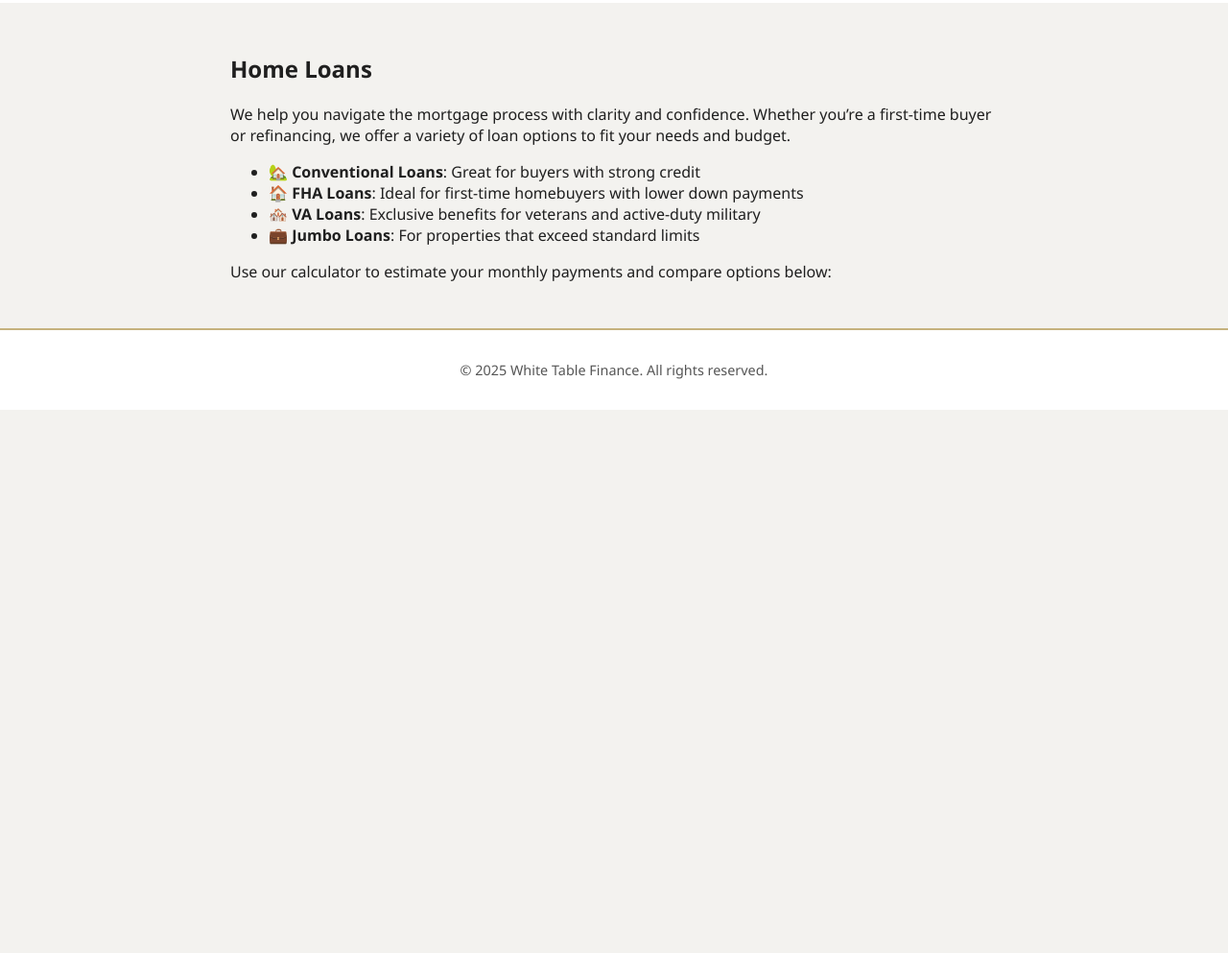
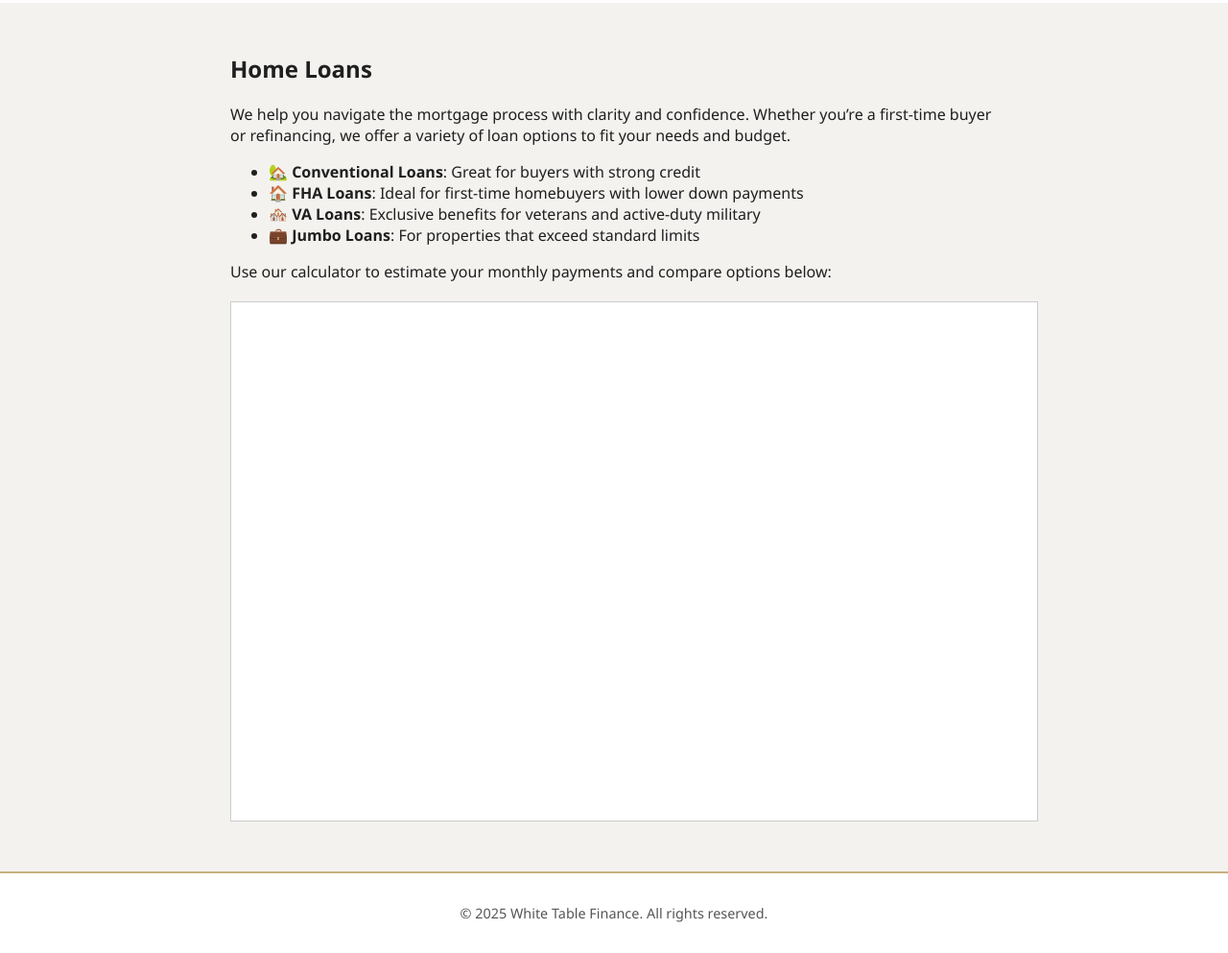
Before and after one commit to Svnguyen102/WhiteTableFinance, a plain HTML site: page home-loans.html in a window 1280 px wide. Shown: the part 307-1300 px from the top of the page at 96% size. Before the commit the page ends 800 px from the top, so only its background shows below. Drawn offline with Linux system fonts and the light colour scheme.

Commit message:
Update home-loans.html to hopefully show loan calculator

```diff
--- a/home-loans.html
+++ b/home-loans.html
@@ -64,6 +64,15 @@
       text-decoration: underline;
       color: #c5b27e;
     }
+    /* Make sure this container is styled */
+    #loan-calculator-container {
+      width: 100%;  /* or adjust width */
+      height: 500px; /* Make sure the height is defined */
+      margin: 20px 0;
+      border: 1px solid #ccc;
+      padding: 20px;
+      background-color: #fff;
+    }
   </style>
 </head>
 <body>
@@ -72,7 +81,7 @@
           <img src="WTFlogo.webp" alt="White Table Finance Logo" />
           <h1>WHITE TABLE FINANCE</h1>
         </a>
-      </header>
+    </header>
 
   <nav>
     <a href="real-estate.html">Real Estate</a>
@@ -94,10 +103,10 @@
     </ul>
     <p>Use our calculator to estimate your monthly payments and compare options below:</p>
 
-    <!-- Add Loan Calculator here -->
+    <!-- Loan Calculator Integration -->
     <div id="loan-calculator-container">
-        <!-- Loan Calculator Script will go here -->
-        <script src="LoanCalculator.js"></script> <!-- Make sure LoanCalculator.js is in the correct path -->
+        <!-- The Loan Calculator will render here -->
+        <script src="LoanCalculator.js"></script>
     </div>
 
   </main>
```
